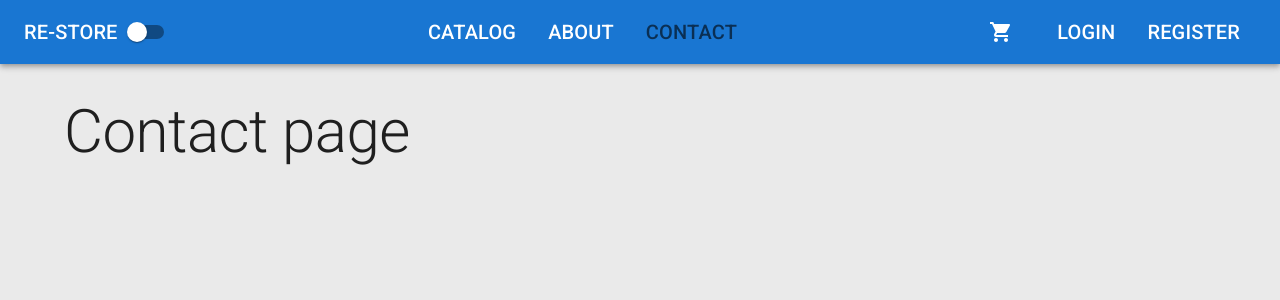
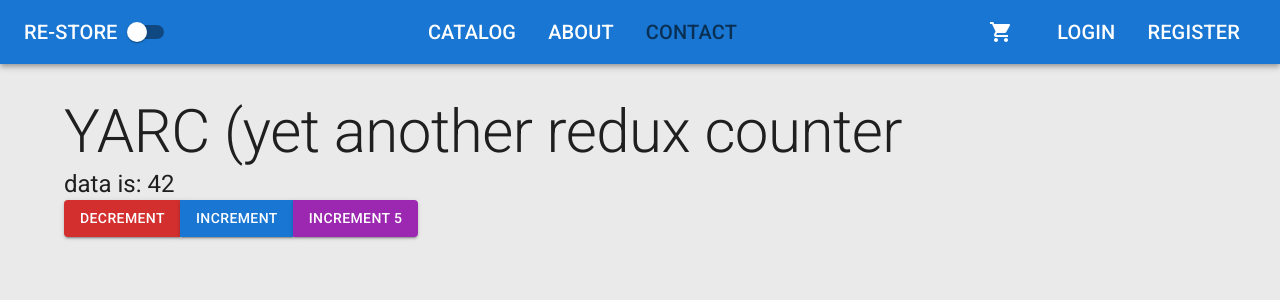
Before and after one commit to AlexeySemenko/ReStore, a React (Vite) app in the folder client/: page /contact in a window 1280 px wide. Shown: the top 300 px of the page. Built offline with nearby package versions, Linux system fonts and the light colour scheme.

Commit message:
basic redux

```diff
--- a/client/package.json
+++ b/client/package.json
@@ -20,8 +20,10 @@
     "axios": "^1.6.0",
     "react": "^18.2.0",
     "react-dom": "^18.2.0",
+    "react-redux": "^8.1.3",
     "react-router-dom": "^6.18.0",
-    "react-toastify": "^9.1.3"
+    "react-toastify": "^9.1.3",
+    "redux": "^4.2.1"
   },
   "devDependencies": {
     "@types/react": "^18.2.15",
--- /dev/null
+++ b/client/src/app/store/configureStore.ts
@@ -0,0 +1,6 @@
+import { createStore } from "redux";
+import counterReducer from "../../features/contact/counterReducer";
+
+export function configureStore(){
+    return createStore(counterReducer);
+}
--- a/client/src/features/basket/BasketPage.tsx
+++ b/client/src/features/basket/BasketPage.tsx
@@ -67,11 +67,9 @@ export default function BasketPage() {
                                 </TableCell>
                                 <TableCell align="right">${(row.price / 100 * row.quantity).toFixed(2)}</TableCell>
                                 <TableCell align="right">
-                                    <IconButton color='error'>
-                                    <LoadingButton loading={status.loading && status.name === 'del'+ row.productId} onClick={() => handleRemoveItem(row.productId, row.quantity, 'del' + row.productId)}  color='error'>
+                                    <LoadingButton loading={status.loading && status.name === 'del'+ row.productId}  color='error'  onClick={() => handleRemoveItem(row.productId, row.quantity, 'del' + row.productId)}>
                                         <Delete />
                                     </LoadingButton>
-                                    </IconButton>
                                 </TableCell>
                             </TableRow>
                         ))}
--- a/client/src/features/contact/ContactPage.tsx
+++ b/client/src/features/contact/ContactPage.tsx
@@ -1,9 +1,26 @@
-import { Typography } from "@mui/material";
+import { Button, ButtonGroup, Typography } from "@mui/material";
+import { useDispatch, useSelector } from "react-redux";
+import { CounterState, decrement, increment } from "./counterReducer";
 
 export default function ContactPage(){
+    const dispatch = useDispatch();
+    const data = useSelector((state: CounterState) => state.data);
+    const title = useSelector((state: CounterState) => state.title);
+
     return (
-        <Typography variant="h2">
-            Contact page
-        </Typography>
+        <>
+            <Typography variant="h2">
+                {title}
+            </Typography>
+            <Typography variant="h5">
+                data is: {data}
+            </Typography>
+            <ButtonGroup>
+                <Button onClick={() => dispatch(decrement())} variant="contained" color="error">Decrement</Button>
+                <Button onClick={() => dispatch(increment())} variant="contained" color="primary">Increment</Button>
+                <Button onClick={() => dispatch(increment(5))} variant="contained" color="secondary">Increment 5</Button>
+
+            </ButtonGroup>
+        </>
     )
 }
--- /dev/null
+++ b/client/src/features/contact/counterReducer.ts
@@ -0,0 +1,43 @@
+export const INC_COUNTER = "INC_COUNTER";
+export const DEC_COUNTER = "DEC_COUNTER";
+
+export interface CounterState{
+    data: number;
+    title: string;
+}
+
+const initialState: CounterState = {
+    data: 42,
+    title: 'YARC (yet another redux counter'
+}
+
+export function increment(amount = 1){
+    return {
+        type: INC_COUNTER,
+        payload: amount
+    }
+}
+
+export function decrement(amount = 1){
+    return {
+        type: DEC_COUNTER,
+        payload: amount
+    }
+}
+
+export default function counterReducer(state = initialState, action: any){
+    switch (action.type) {
+        case INC_COUNTER:
+            return {
+                ...state,
+                data: state.data + action.payload
+            }
+        case DEC_COUNTER:
+            return {
+                ...state,
+                data: state.data - action.payload
+            }
+        default:
+            return state;
+    }
+}
--- a/client/src/index.tsx
+++ b/client/src/index.tsx
@@ -8,12 +8,17 @@ import '@fontsource/roboto/700.css';
 import { RouterProvider } from 'react-router-dom';
 import { router } from './app/router/router.tsx';
 import { StoreProvider } from './app/context/StoreContext.tsx';
+import { configureStore } from './app/store/configureStore.ts';
+import { Provider } from 'react-redux';
 
+const store = configureStore();
 
 ReactDOM.createRoot(document.getElementById('root')!).render(
   <React.StrictMode>
     <StoreProvider>
-      <RouterProvider router={router} />
+      <Provider store={store}>
+        <RouterProvider router={router} />
+      </Provider>
     </StoreProvider>
   </React.StrictMode>,
 )
```
Also changed, not shown: 2 other files (tests, documents, lock files or other folders).
